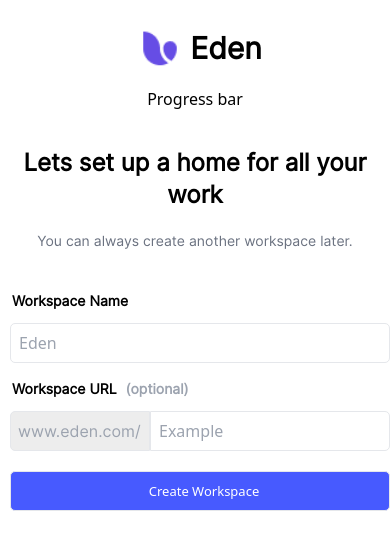
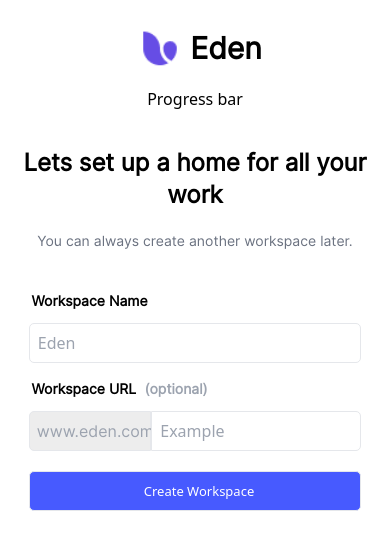
Before and after one commit to deepak-fletcher/EDEN, a React (Create React App) app: page /setup in a window 390 px wide. Shown: the top 550 px of the page. Built offline with nearby package versions, Linux system fonts and the light colour scheme.

Commit message:
fixed spacing again

```diff
--- a/src/components/SetupForm.js
+++ b/src/components/SetupForm.js
@@ -11,7 +11,7 @@ const SetupForm = (props) => {
     }
   return (
     <div class="mt-[1%]">
-        <form onSubmit={onSubmit} class="w-[400px] md:w-[400px] text-left m-auto">
+        <form onSubmit={onSubmit} class="w-[350px] md:w-[400px] text-left m-auto">
             <p class="text-sm font-inter m-auto font-bold pl-2 pt-4 pb-3 ml-[1%]">
                 {props.label1}
             </p>
```
